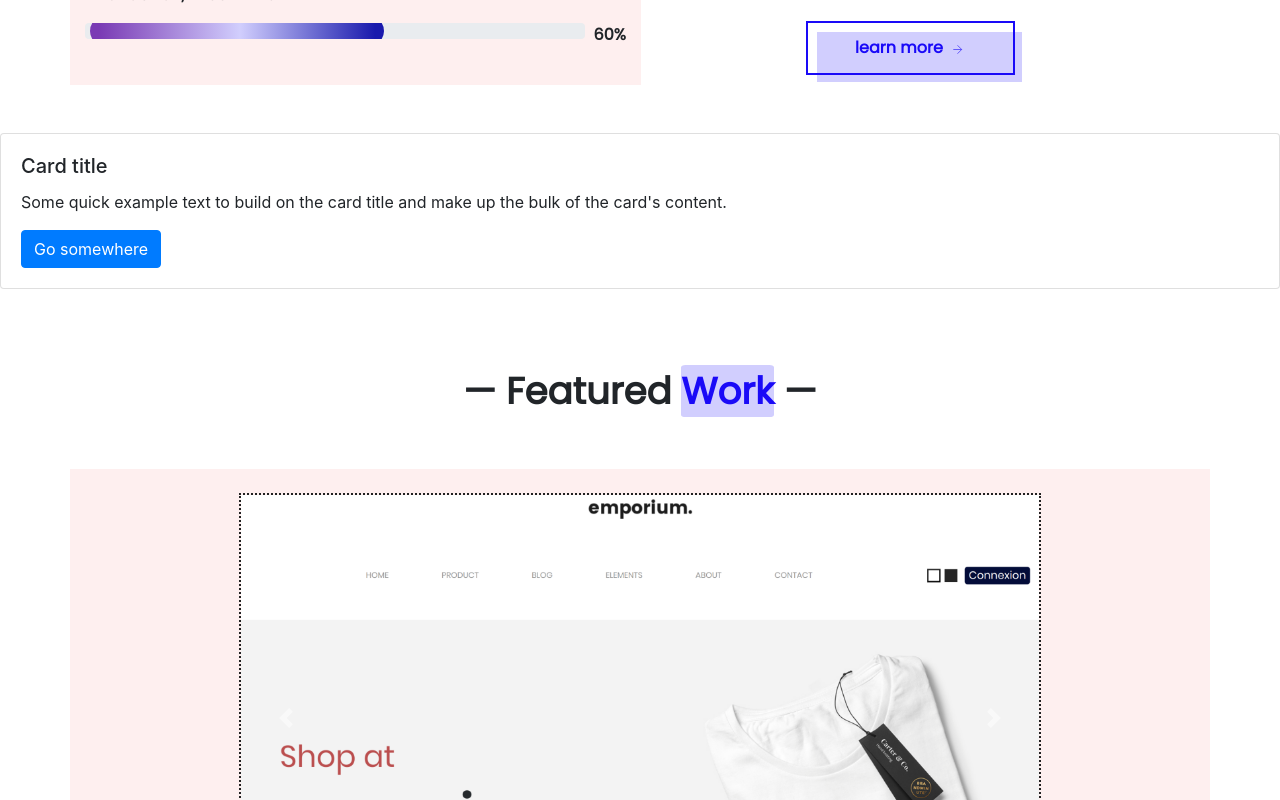
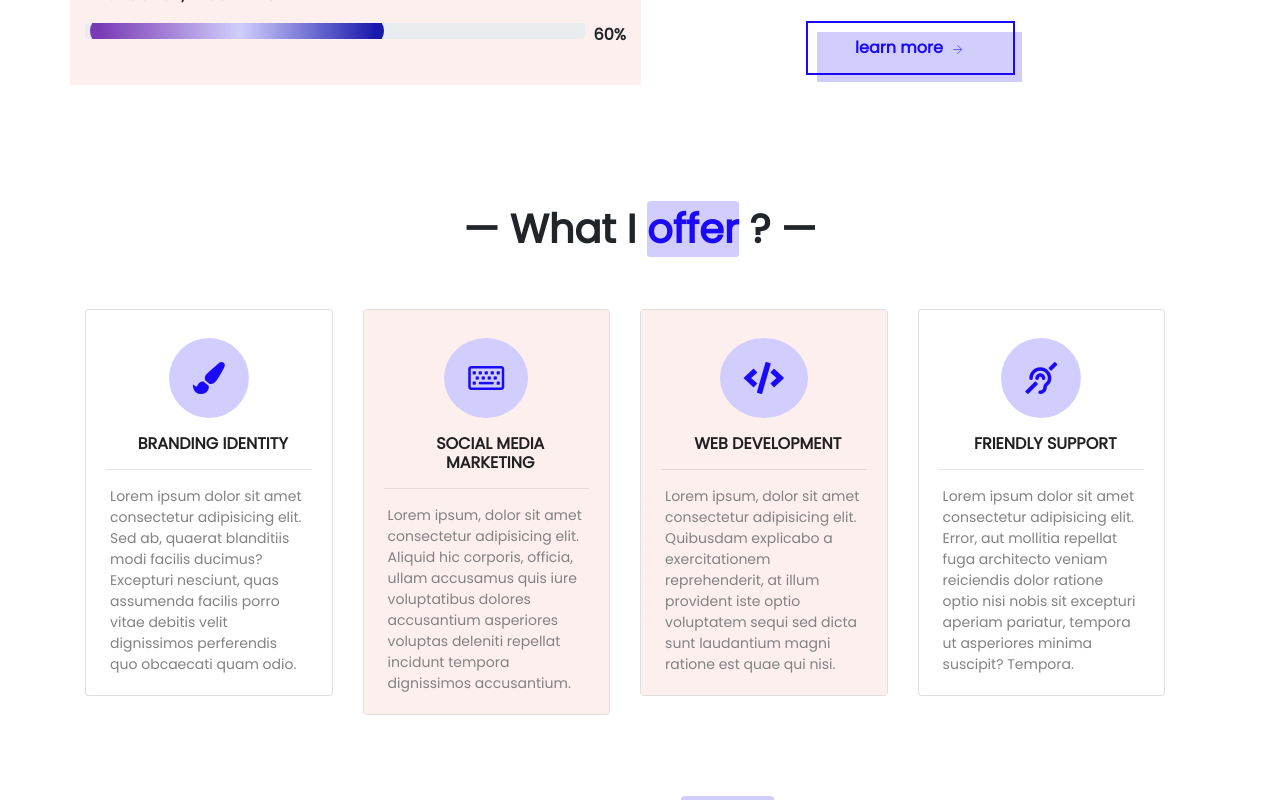
Before and after one commit to Shannon-cmd/First-Portfolio-React, a React (Create React App) app: page / in a window 1280 px wide. Shown: the part 2340-3140 px from the top of the page. Built offline with nearby package versions, Linux system fonts and the light colour scheme; the HTML template or start-up script is replaced by a standard one.

Commit message:
reste animation

```diff
--- a/src/components/Portfolio.jsx
+++ b/src/components/Portfolio.jsx
@@ -24,7 +24,7 @@ const Portfolio = () => {
             <div className="carousel-item">
               <img className="d-block w-100 arroundport" src={Emporium} alt="Second slide" />
               <div className="d-flex justify-content-center mt-2">
-                <SBtn href="https://keen-shirley-567523.netlify.com/">view emporium website</SBtn>
+                <SBtn href="https://keen-shirley-567523.netlify.com/">emporium project</SBtn>
               </div>
             </div>
             <div className="carousel-item">
--- a/src/components/Service.jsx
+++ b/src/components/Service.jsx
@@ -4,45 +4,83 @@ import '../scss/_Service.scss'
 const Service = () => {
   return (
     <Fragment>
-      <div class="card">
-        <div class="card-body">
-          <h5 class="card-title">Card title</h5>
-          <p class="card-text">Some quick example text to build on the card title and make up the bulk of the card's content.</p>
-          <a href="#" class="btn btn-primary">Go somewhere</a>
+      <section className="skills container">
+        <div className="mb-5 mt-3 d-flex justify-content-center">
+          <h2 className="t-about">— What I&nbsp;<span>offer</span>&nbsp;? —</h2>
         </div>
-      </div>
+        <div className="row">
+          <div className="col">
+            <div className="card">
+              <div className="card-body car1">
+                <div className="col d-flex justify-content-center my-2">
+                  <h2><i className="fas fa-paint-brush p-4"></i></h2>
+                </div>
+                <h5 className="card-title text-center">BRANDING IDENTITY</h5>
+                <hr />
+                <p className="card-text">Lorem ipsum dolor sit amet consectetur adipisicing elit. Sed ab, quaerat blanditiis modi facilis ducimus? Excepturi nesciunt, quas assumenda facilis porro vitae debitis velit dignissimos perferendis quo obcaecati quam odio.</p>
+              </div>
+            </div>
+          </div>
+          <div className="col">
+            <div className="card">
+              <div className="card-body bg-pink car2">
+                <div className="col d-flex justify-content-center my-2">
+                  <h2><i className="far fa-keyboard p-4"></i></h2>
+                </div>
+                <h5 className="card-title text-center">SOCIAL MEDIA MARKETING</h5>
+                <hr />
+                <p className="card-text">Lorem ipsum, dolor sit amet consectetur adipisicing elit. Aliquid hic corporis, officia, ullam accusamus quis iure voluptatibus dolores accusantium asperiores voluptas deleniti repellat incidunt tempora dignissimos accusantium.</p>
+              </div>
+            </div>
+          </div>
+          <div className="col">
+            <div className="card">
+              <div className="card-body bg-pink car3">
+                <div className="col d-flex justify-content-center my-2">
+                  <h2><i className="fas fa-code p-4"></i></h2>
+                </div>
+                <h5 className="card-title text-center">WEB DEVELOPMENT</h5>
+                <hr />
+                <p className="card-text">Lorem ipsum, dolor sit amet consectetur adipisicing elit. Quibusdam explicabo a exercitationem reprehenderit, at illum provident iste optio voluptatem sequi sed dicta sunt laudantium magni ratione est quae qui nisi.</p>
+              </div>
+            </div>
+          </div>
+          <div className="col">
+            <div className="card">
+              <div className="card-body car4">
+                <div className="col d-flex justify-content-center my-2">
+                  <h2><i className="fas fa-deaf p-4"></i></h2>
+                </div>
+                <h5 className="card-title text-center">FRIENDLY SUPPORT</h5>
+                <hr />
+                <p className="card-text">Lorem ipsum dolor sit amet consectetur adipisicing elit. Error, aut mollitia repellat fuga architecto veniam reiciendis dolor ratione optio nisi nobis sit excepturi aperiam pariatur, tempora ut asperiores minima suscipit? Tempora.</p>
+              </div>
+            </div>
+          </div>
+        </div>
+
+      </section>
+
       {/* <section id="services" className="skills">
-        <div className="mb-5 mt-3 d-flex justify-content-center">
-      <h2 className="t-about">— What I&nbsp;<span>offer</span>&nbsp;? —</h2>
-      </div>
+      <div className="row">
 
-      <div className="row">
-        <div className="col d-flex justify-content-center mt-2">
-        <h2><i className="fas fa-paint-brush p-4"></i></h2>
-        </div>
         <div className="col-4 container">
           <h5>BRANDING IDENTITY</h5>
           <p>Lorem Ipsum is simply dummy text of the printing and typesetting industry. Lorem Ipsum has been the industry.</p>
         </div>
-        <div className="col d-flex justify-content-center mt-2">
-        <h2><i className="far fa-keyboard p-4"></i></h2>
-        </div>
+
         <div className="col-4 container">
-        <h5>SOCIAL MEDIA MARKETING</h5>
+        <h5></h5>
           <p>Lorem Ipsum is simply dummy text of the printing and typesetting industry. Lorem Ipsum has been the industry.</p>
         </div>
       </div>
       <div className="row">
-        <div className="col d-flex justify-content-center mt-2">
-        <h2><i className="fas fa-code p-4"></i></h2>
-        </div>
+
         <div className="col-4 container">
-          <h5>WEB DEVELOPMENT AND DEVELOPMENT</h5>
+          <h5> AND DEVELOPMENT</h5>
           <p>Lorem Ipsum is simply dummy text of the printing and typesetting industry. Lorem Ipsum has been the industry.</p>
         </div>
-        <div className="col d-flex justify-content-center mt-2">
-        <h2><i className="fas fa-deaf p-4"></i></h2>
-        </div>
+
         <div className="col-4 container">
         <h5>24 HOUR FRIENDLY SUPPORT</h5>
           <p>Lorem Ipsum is simply dummy text of the printing and typesetting industry. Lorem Ipsum has been the industry.</p>
--- a/src/scss/_Service.scss
+++ b/src/scss/_Service.scss
@@ -3,18 +3,27 @@
 
 /*SERVICE*/
 
+.card {
+  width: 100%;
+  margin-bottom: 2%;
+}
+
+.bg-pink {
+  background-color: $pink;
+}
+
 .skills {
   margin-top: 5%;
+  font-family: 'Poppins', sans-serif;
 }
 
 .skills p {
   margin-right: 2%;
   margin-left: 2%;
-  line-height: 2rem;
   font-size: 14px;
   color: #828282;
   margin-bottom: 7%;
-  font-family: 'Poppins', sans-serif;
+
 }
 
 .skills i {
@@ -54,3 +63,23 @@
 .t-about {
   font-size: 40px;
 }
+
+.car1:hover {
+  background-color: $pink;
+  transition: background-color, 0.5s;
+}
+
+.car2:hover {
+  background-color: $primary-50;
+  transition: background-color, 0.5s;
+}
+
+.car3:hover {
+  background-color: white;
+  transition: background-color, 0.5s;
+}
+
+.car4:hover {
+  background-color: $pink;
+  transition: background-color, 0.5s;
+}
```
